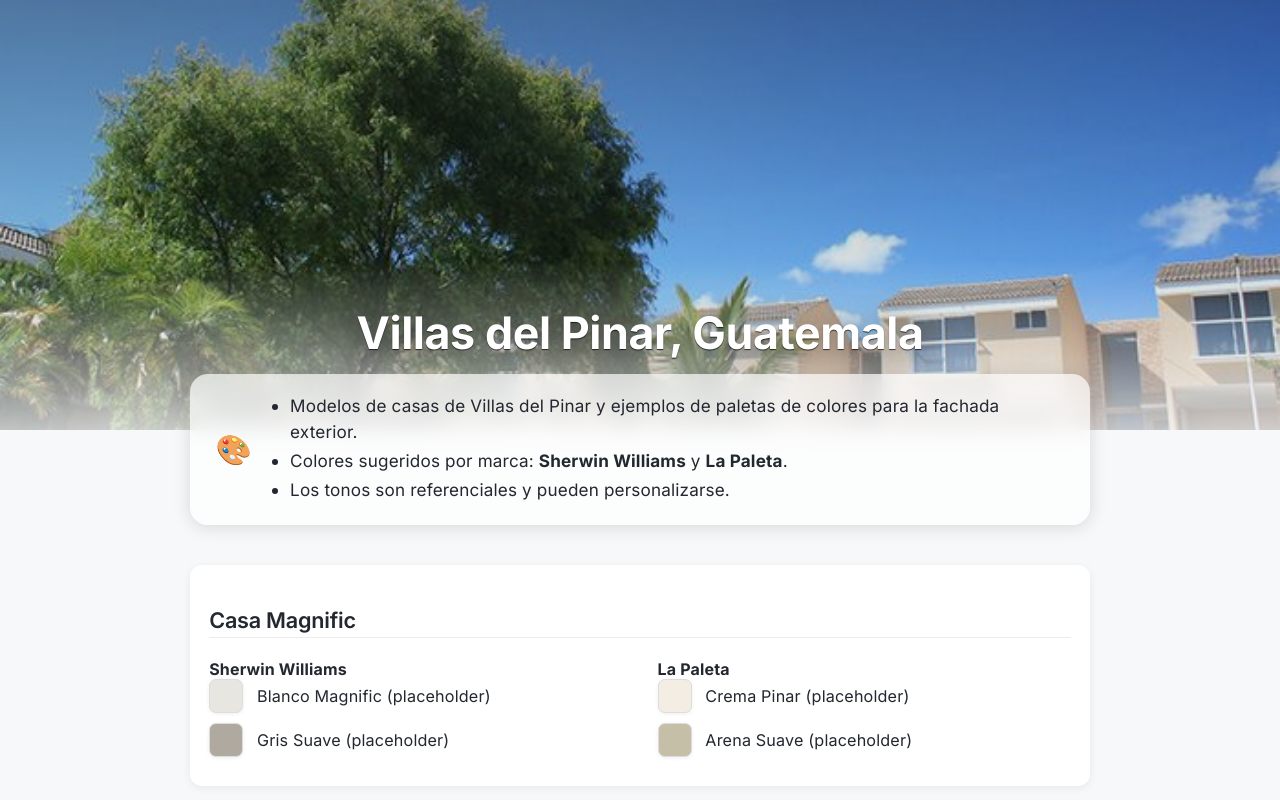
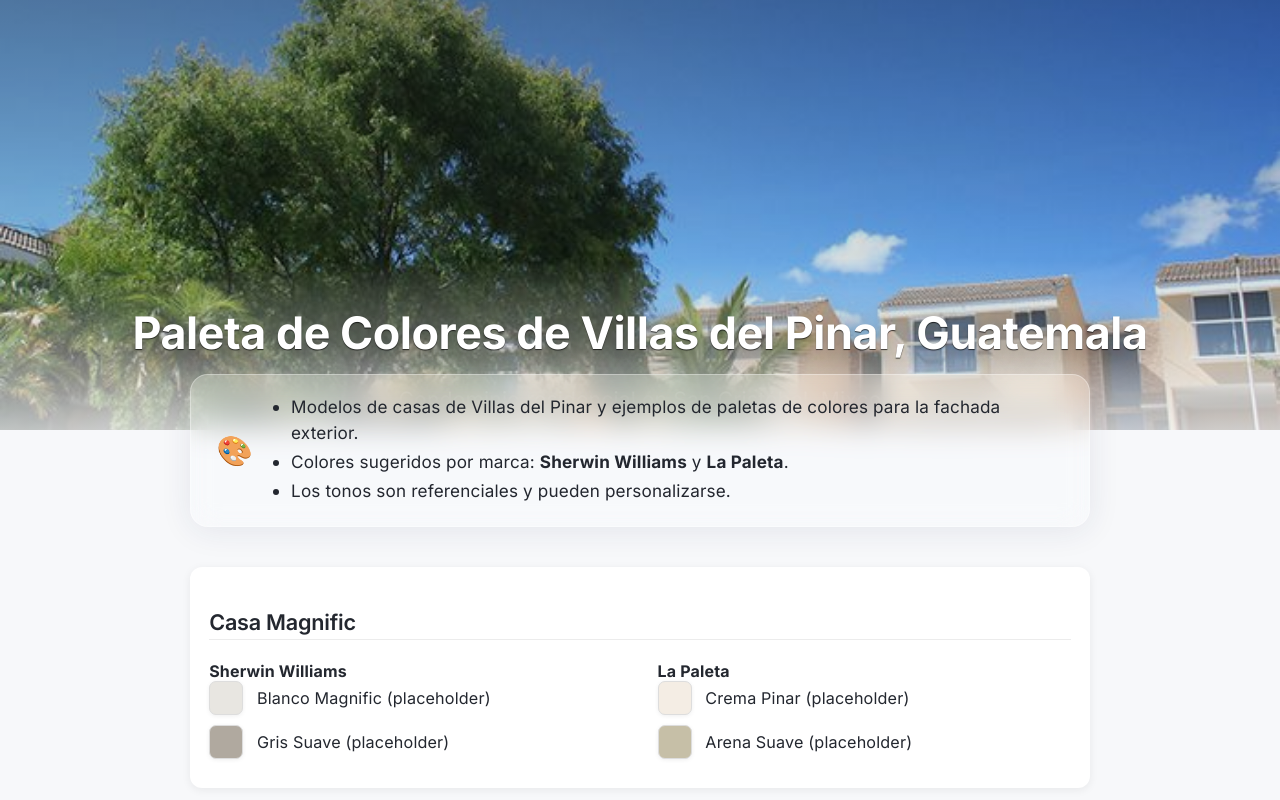
Before and after one commit to wvides/villas-del-pinar, a plain HTML site: page index.html in a window 1280 px wide. Shown: the top 800 px of the page. Drawn offline with Linux system fonts and the light colour scheme.

Commit message:
Initial commit

```diff
--- a/index.html
+++ b/index.html
@@ -3,7 +3,7 @@
 <head>
   <meta charset="UTF-8">
   <meta name="viewport" content="width=device-width, initial-scale=1.0">
-  <title>Villas del Pinar, Guatemala</title>
+  <title>Paleta de Colores de Villas del Pinar, Guatemala</title>
   <style>
     @import url('https://fonts.googleapis.com/css2?family=Inter:wght@400;600;700&display=swap');
     body {
@@ -61,16 +61,17 @@
       display: flex;
       align-items: center;
       gap: 1.2rem;
-      background: rgba(255,255,255,0.65);
+      background: rgba(255,255,255,0.18);
       border-radius: 18px;
-      box-shadow: 0 2px 18px #0002;
+      box-shadow: 0 4px 32px 0 rgba(30,40,90,0.09), 0 1.5px 8px 0 rgba(255,255,255,0.05) inset;
+      border: 1.5px solid rgba(255,255,255,0.35);
       padding: 1.2rem 1.6rem;
       margin-bottom: 2.5rem;
       font-size: 1.07rem;
       position: relative;
       z-index: 2;
-      backdrop-filter: blur(10px);
-      -webkit-backdrop-filter: blur(10px);
+      backdrop-filter: blur(14px) saturate(160%);
+      -webkit-backdrop-filter: blur(14px) saturate(160%);
       margin-top: -3.5rem;
       transition: margin-top 0.3s;
     }
@@ -148,7 +149,7 @@
 <body>
   <div class="hero-bg">
     <div class="hero-overlay">
-      <h1>Villas del Pinar, Guatemala</h1>
+      <h1>Paleta de Colores de Villas del Pinar, Guatemala</h1>
       <p>Condominio residencial en San Cristóbal, Mixco</p>
     </div>
   </div>
```
